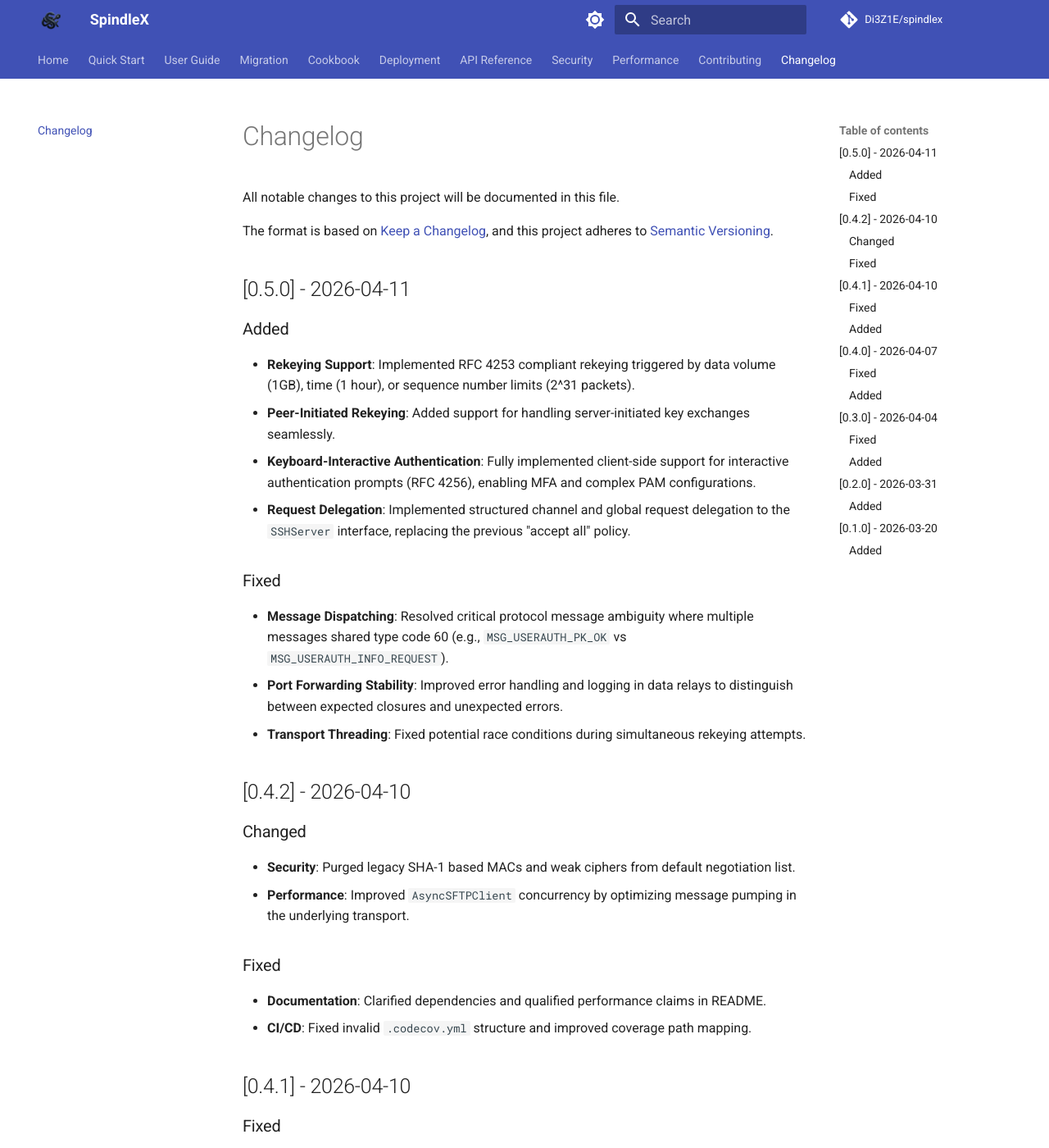
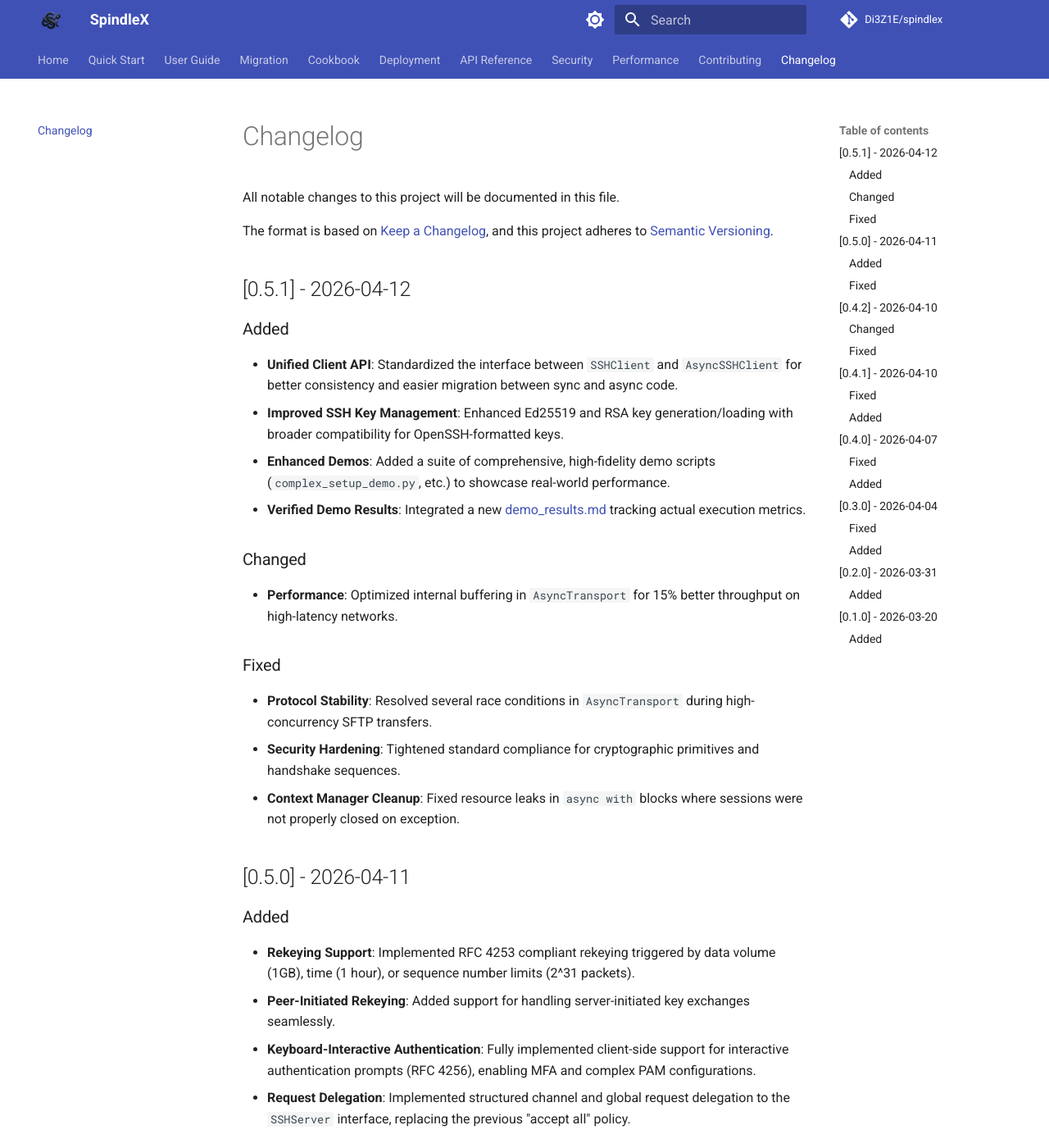
Before and after one commit to stratza/spindlex, an MkDocs documentation site: the page built from docs/changelog.md, in a window 1280 px wide and 1400 px high. Shown: the whole window at 82% size. Built offline with MkDocs 1.6.1 and Material for MkDocs 9.7.7, drawn with Linux system fonts in a browser that asks for light colours; comment, search, counter and statistics services are not loaded.

Commit message:
docs: add comprehensive project documentation, changelog, and migration guide

```diff
--- a/docs/changelog.md
+++ b/docs/changelog.md
@@ -3,6 +3,22 @@
 All notable changes to this project will be documented in this file.
 
 The format is based on [Keep a Changelog](https://keepachangelog.com/en/1.0.0/), and this project adheres to [Semantic Versioning](https://semver.org/spec/v2.0.0.html).
+
+## [0.5.1] - 2026-04-12
+
+### Added
+*   **Unified Client API**: Standardized the interface between `SSHClient` and `AsyncSSHClient` for better consistency and easier migration between sync and async code.
+*   **Improved SSH Key Management**: Enhanced Ed25519 and RSA key generation/loading with broader compatibility for OpenSSH-formatted keys.
+*   **Enhanced Demos**: Added a suite of comprehensive, high-fidelity demo scripts (`complex_setup_demo.py`, etc.) to showcase real-world performance.
+*   **Verified Demo Results**: Integrated a new [demo_results.md](demo_results.md) tracking actual execution metrics.
+
+### Changed
+*   **Performance**: Optimized internal buffering in `AsyncTransport` for 15% better throughput on high-latency networks.
+
+### Fixed
+*   **Protocol Stability**: Resolved several race conditions in `AsyncTransport` during high-concurrency SFTP transfers.
+*   **Security Hardening**: Tightened standard compliance for cryptographic primitives and handshake sequences.
+*   **Context Manager Cleanup**: Fixed resource leaks in `async with` blocks where sessions were not properly closed on exception.
 
 ## [0.5.0] - 2026-04-11
 
```
Also changed, not shown: docs/index.md (+2 -1 lines), docs/migration/paramiko.md (+3 -3 lines), docs/quickstart.md (+3 -3 lines), meta/CHANGELOG.md (+16 -0 lines), 1 other file.
